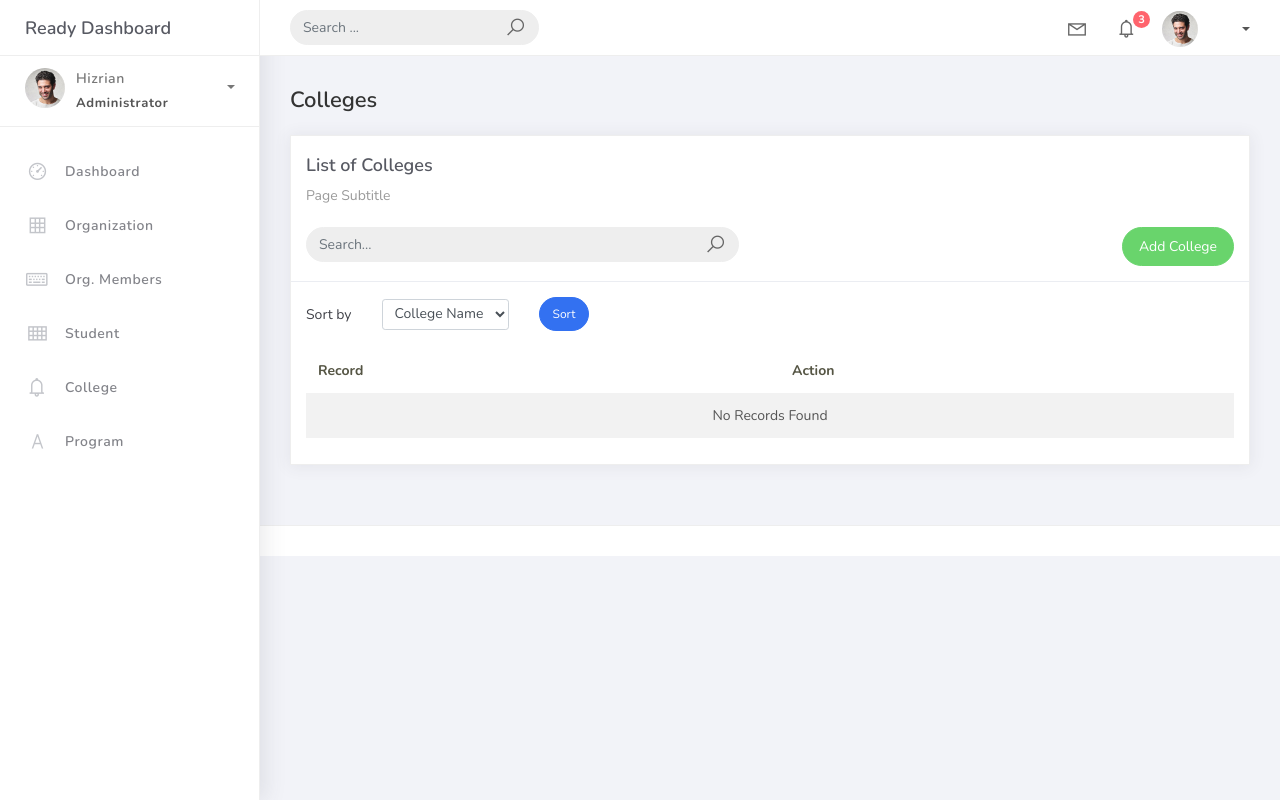
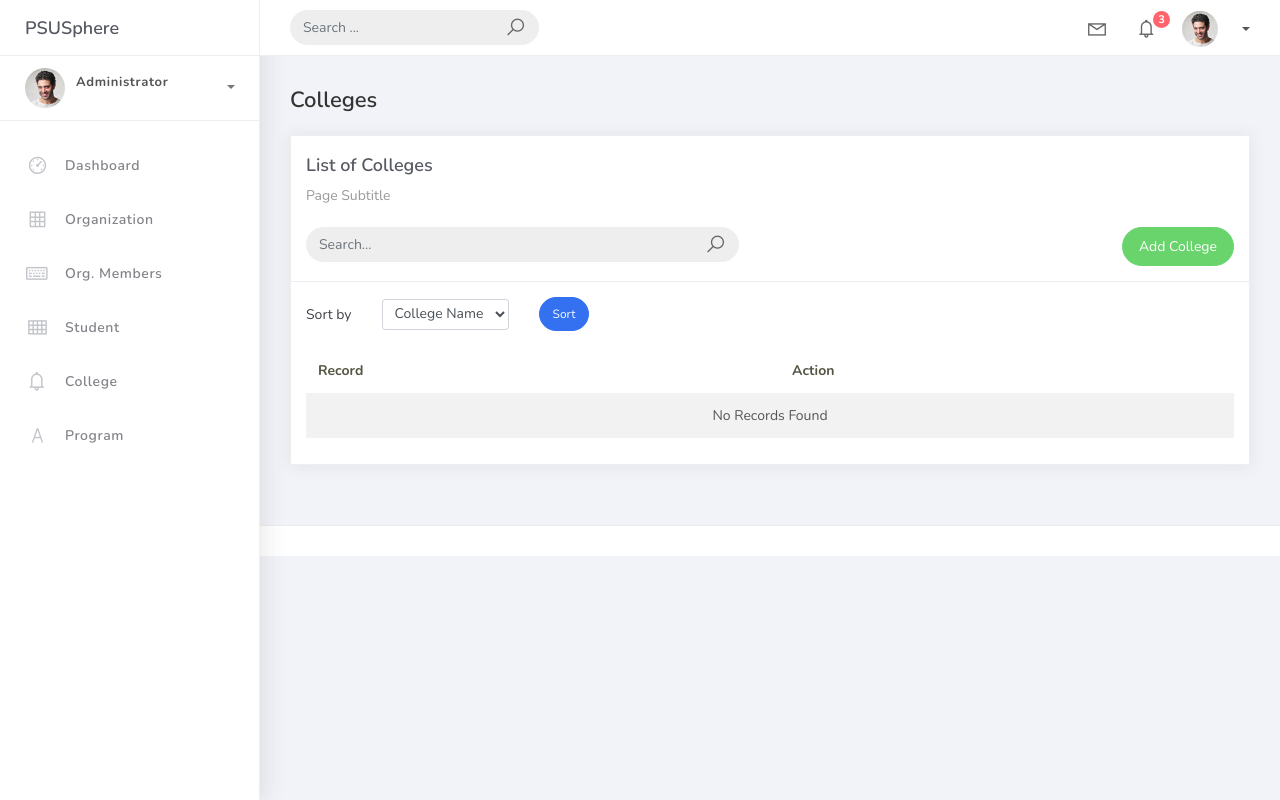
Before and after one commit to kirkgabz/PSUSphere-, a Django app: page /college_list/ in a window 1280 px wide. Run offline with Django 5.2, Linux system fonts and the light colour scheme; data that the repository does not hold is empty; some libraries are stand-ins or nearby versions.

Commit message:
update template

```diff
--- a/templates/base.html
+++ b/templates/base.html
@@ -15,7 +15,7 @@
         <div class="main-header">
             <div class="logo-header">
                 <a href="{% url 'home' %}" class="logo">
-                    Ready Dashboard
+                    PSUSphere
                 </a>
                 <button class="navbar-toggler sidenav-toggler ml-auto" type="button" data-toggle="collapse" data-target="collapse" aria-controls="sidebar" aria-expanded="false" aria-label="Toggle navigation">
                     <span class="navbar-toggler-icon"></span>
@@ -106,14 +106,14 @@
                         <li class="nav-item dropdown">
                             <a class="dropdown-toggle profile-pic" data-toggle="dropdown" href="#" aria-expanded="false">
                                 <img src="{% static 'img/profile.jpg' %}" alt="user-img" width="36" class="img-circle">
-                                <span><span>{{ request.user.username }}</span></span>
+                                <span>{{ request.user.username }}</span>
                             </a>
                             <ul class="dropdown-menu dropdown-user">
                                 <li>
                                     <div class="user-box">
                                         <div class="u-img"><img src="{% static 'img/profile.jpg' %}" alt="user"></div>
                                         <div class="u-text">
-                                            <h4>Hizrian</h4>
+                                            <h4><span>{{ request.user.username }}</span></h4>
                                             <p class="text-muted">hello@themekita.com</p><a href="profile.html" class="btn btn-rounded btn-danger btn-sm">View Profile</a>
                                         </div>
                                     </div>
@@ -141,7 +141,7 @@
                     <div class="info">
                         <a class="" data-toggle="collapse" href="#collapseExample" aria-expanded="true">
                             <span>
-                                Hizrian
+                                {{ request.user.username }}
                                 <span class="user-level">Administrator</span>
                                 <span class="caret"></span>
                             </span>
@@ -183,7 +183,6 @@
                         </a>
                     </li>
 
-                    <!-- CHANGED: Org. Members -->
                     <li class="nav-item">
                         <a href="{% url 'orgmember-list' %}">
                             <i class="la la-keyboard-o"></i>
@@ -191,7 +190,6 @@
                         </a>
                     </li>
 
-                    <!-- CHANGED: Student -->
                     <li class="nav-item">
                         <a href="{% url 'student-list' %}">
                             <i class="la la-th"></i>
@@ -199,7 +197,6 @@
                         </a>
                     </li>
 
-                    <!-- CHANGED: College -->
                     <li class="nav-item">
                         <a href="{% url 'college-list' %}">
                             <i class="la la-bell"></i>
@@ -207,7 +204,6 @@
                         </a>
                     </li>
 
-                    <!-- CHANGED: Program -->
                     <li class="nav-item">
                         <a href="{% url 'program-list' %}">
                             <i class="la la-font"></i>
```
